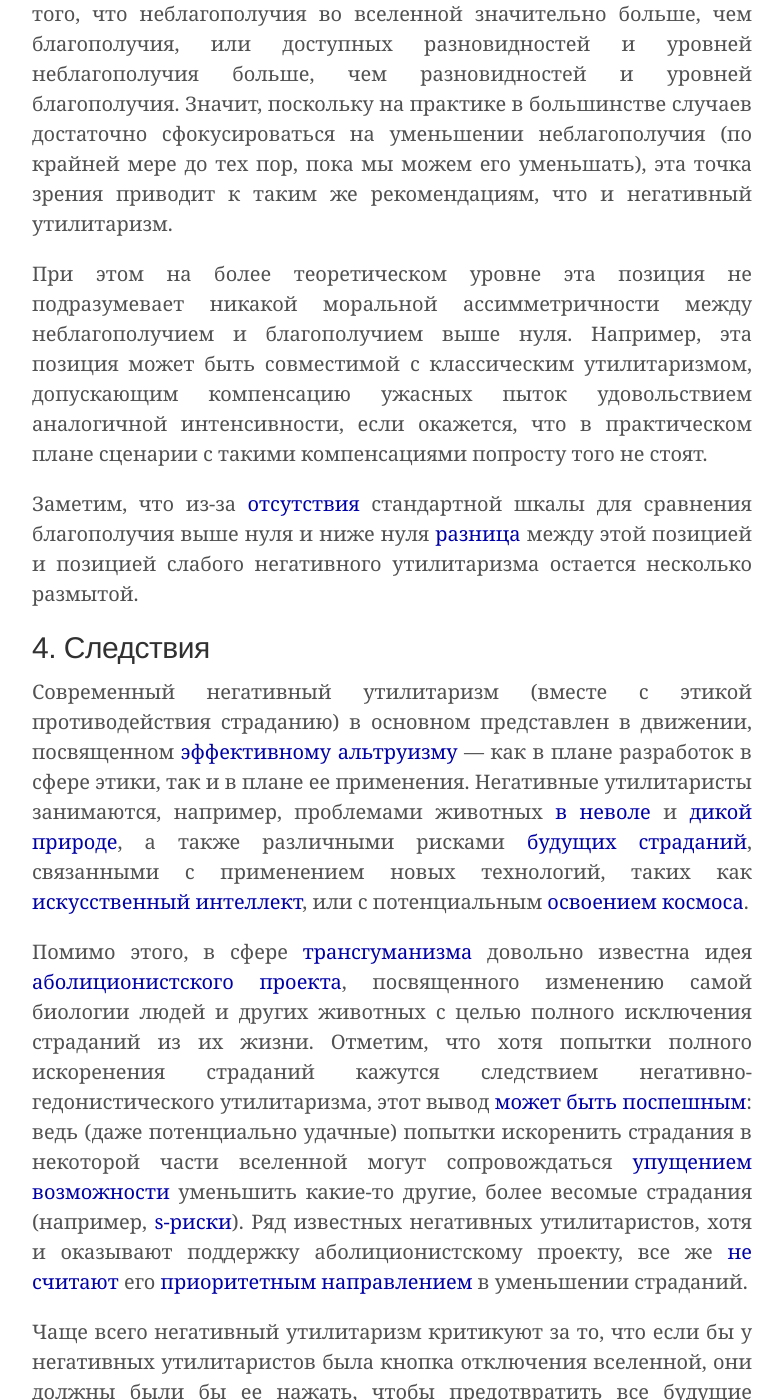
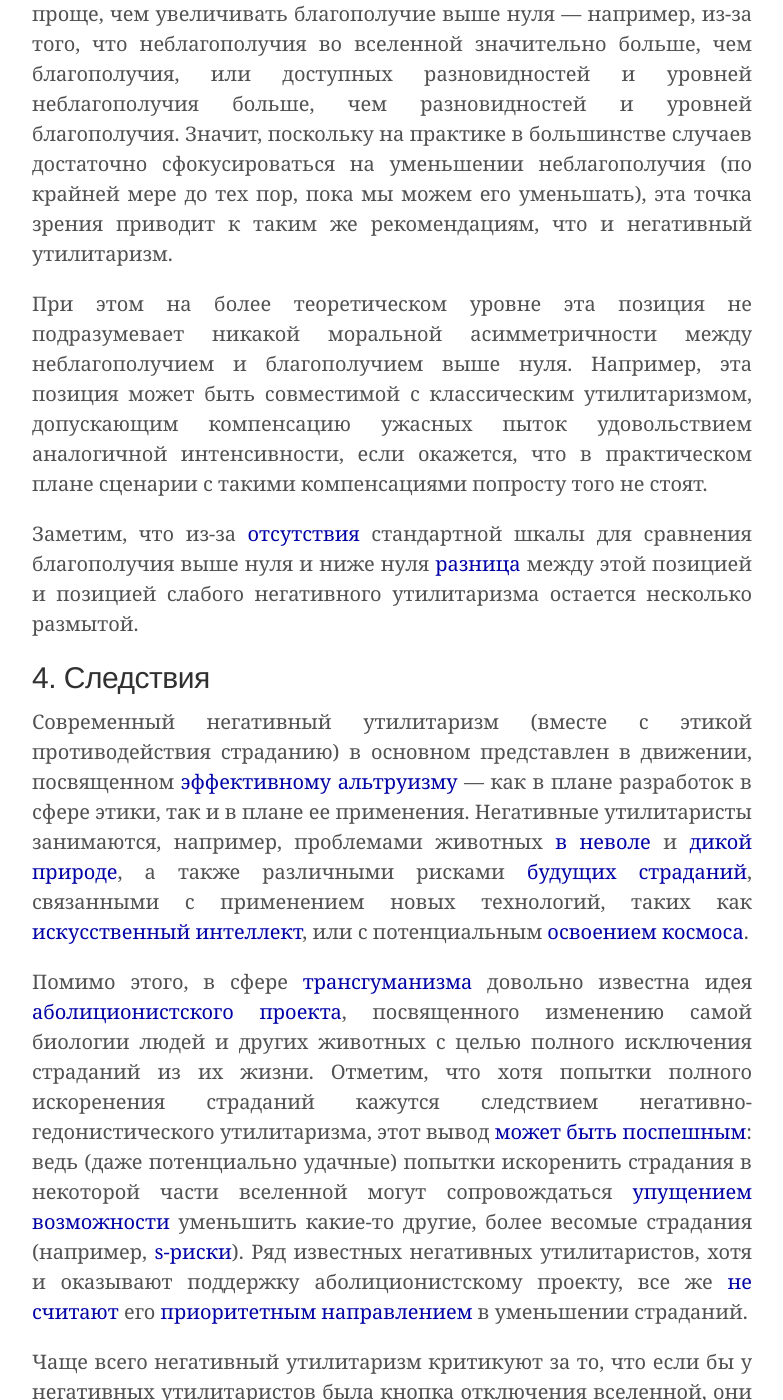
Before and after one commit to ReducingSuffering/reducingsuffering.github.io, a Jekyll site: the page built from _articles/what-is-negative-utilitarianism.md, in a window 1280 px wide and 1400 px high, scrolled down 15263 px. Shown: the whole window, without its empty margins (248-1031 px from the left). Built offline with Jekyll 4.4.1, drawn with Linux system fonts in a browser that asks for light colours; some of the changed text lies outside the part shown.

Commit message:
Update what-is-negative-utilitarianism.md

```diff
--- a/_articles/what-is-negative-utilitarianism.md
+++ b/_articles/what-is-negative-utilitarianism.md
@@ -188,7 +188,7 @@
 
 Согласно этой точке зрения уменьшать неблагополучие во вселенной проще, чем увеличивать благополучие выше нуля — например, из-за того, что неблагополучия во вселенной значительно больше, чем благополучия, или доступных разновидностей и уровней неблагополучия больше, чем разновидностей и уровней благополучия. Значит, поскольку на практике в большинстве случаев достаточно сфокусироваться на уменьшении неблагополучия (по крайней мере до тех пор, пока мы можем его уменьшать), эта точка зрения приводит к таким же рекомендациям, что и негативный утилитаризм.
 
-При этом на более теоретическом уровне эта позиция не подразумевает никакой моральной ассимметричности между неблагополучием и благополучием выше нуля. Например, эта позиция может быть совместимой с классическим утилитаризмом, допускающим компенсацию ужасных пыток удовольствием аналогичной интенсивности, если окажется, что в практическом плане сценарии с такими компенсациями попросту того не стоят.
+При этом на более теоретическом уровне эта позиция не подразумевает никакой моральной асимметричности между неблагополучием и благополучием выше нуля. Например, эта позиция может быть совместимой с классическим утилитаризмом, допускающим компенсацию ужасных пыток удовольствием аналогичной интенсивности, если окажется, что в практическом плане сценарии с такими компенсациями попросту того не стоят.
 
 Заметим, что из-за [отсутствия](https://www.simonknutsson.com/measuring-happiness-and-suffering/) стандартной шкалы для сравнения благополучия выше нуля и ниже нуля [разница](https://www.simonknutsson.com/what-is-the-difference-between-weak-negative-and-non-negative-ethical-views/) между этой позицией и позицией слабого негативного утилитаризма остается несколько размытой.
 
```
Also changed, not shown: other parts of _articles/what-is-negative-utilitarianism.md (+3 -3 lines).
